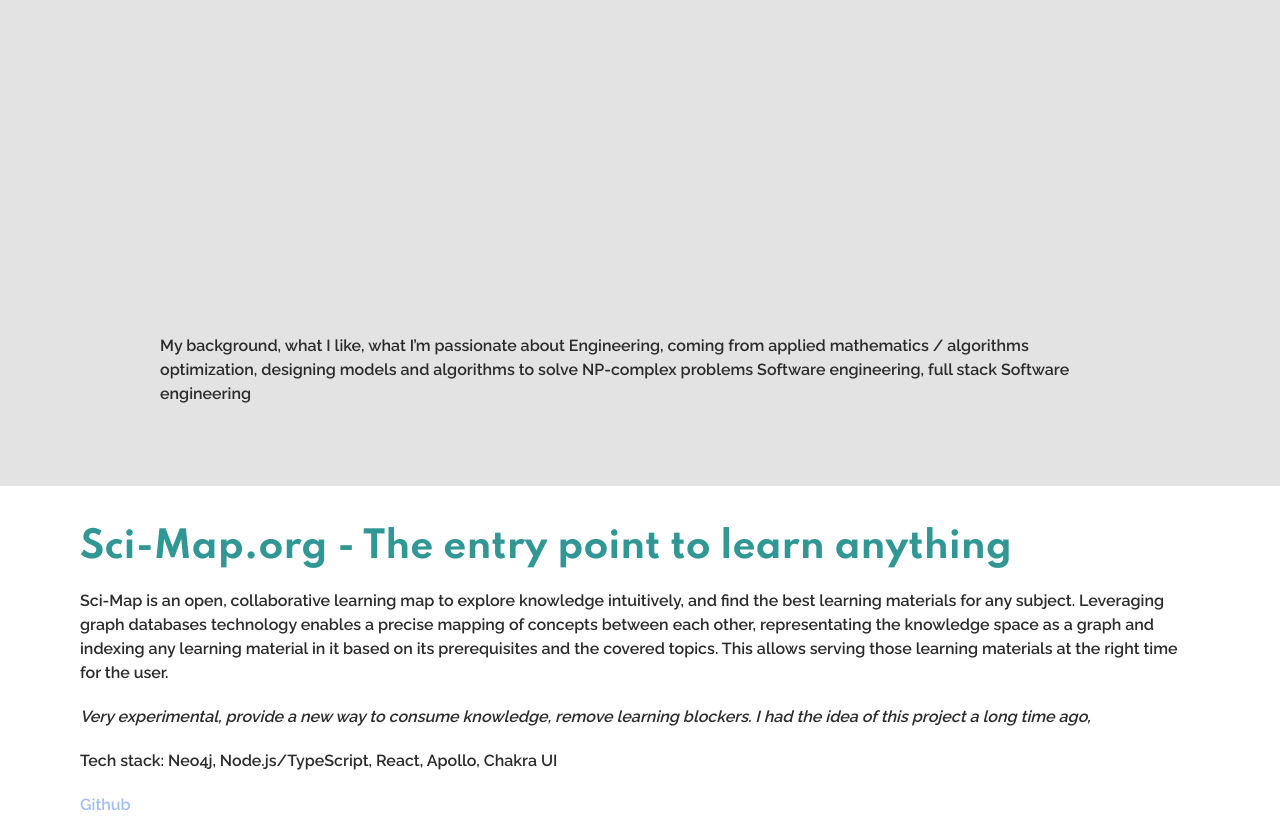
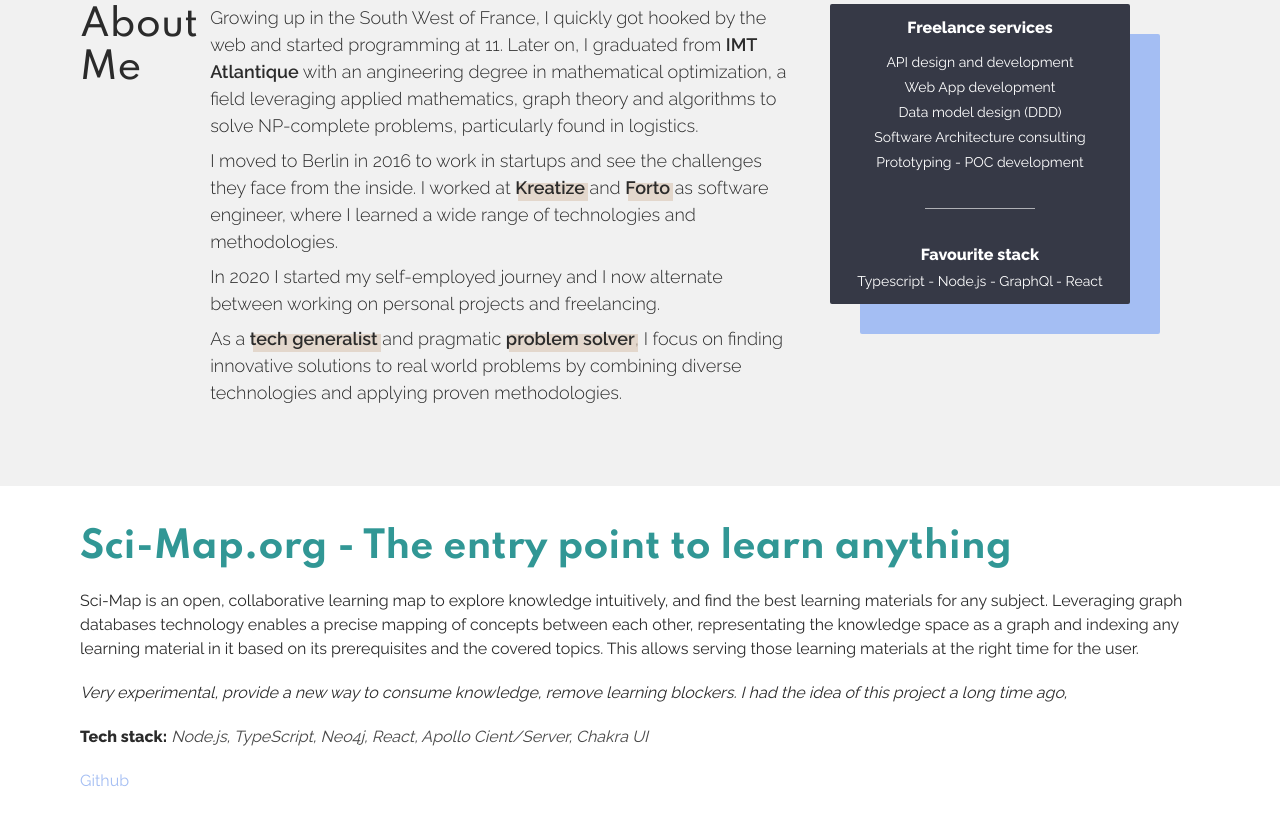
Before and after one commit to Layvier/personal_website, a Gatsby site: page / in a window 1280 px wide. Shown: the part 1114-1934 px from the top of the page. Built offline with nearby package versions, Linux system fonts and the light colour scheme; Gatsby itself is replaced by a stand-in of ours.

Commit message:
about me section

```diff
--- a/src/components/ParticlesBackground.tsx
+++ b/src/components/ParticlesBackground.tsx
@@ -1,5 +1,6 @@
 import Particles from 'react-tsparticles';
 import { theme } from '../theme';
+import * as React from 'react';
 
 export const ParticlesBackground: React.FC<{}> = () => {
   return (
--- a/src/components/Underlined.tsx
+++ b/src/components/Underlined.tsx
@@ -1,9 +1,9 @@
 import { Text } from '@chakra-ui/layout';
 import * as React from 'react';
 
-export const Underlined: React.FC<{}> = ({ children }) => {
+export const Underlined: React.FC<{ fontWeight?: number }> = ({ children, fontWeight = 700 }) => {
   return (
-    <Text as="span" position="relative" zIndex={1} fontWeight={700}>
+    <Text as="span" position="relative" zIndex={1} fontWeight={fontWeight}>
       <Text as="span" position="relative" zIndex={2} className="underlined">
         {children}
       </Text>
--- a/src/components/sections/AboutMeSection.tsx
+++ b/src/components/sections/AboutMeSection.tsx
@@ -1,21 +1,24 @@
-import { Box, Center, Flex, Heading, Link, Stack, Text } from '@chakra-ui/layout';
+import { Box, Center, Divider, Flex, Heading, Link, Stack, Text } from '@chakra-ui/layout';
 import * as React from 'react';
+import { Link as ScrollLink } from 'react-scroll';
+import { SectionIds } from '../../pages';
 import { fonts } from '../../theme';
 import { Underlined } from '../Underlined';
 import { Section } from './Section';
 
 export const AboutMeSection: React.FC<{}> = () => {
   return (
-    <Section sectionId="section1" bgColor="gray.150" minH="200vh" px={20}>
+    <Section sectionId="section1" bgColor="gray.100" minH="200vh">
+      {/* <ParticlesBackground /> */}
       <Flex direction="row" alignItems="stretch" flexGrow={1} py={10}>
-        <Center w="40%">
+        <Flex w="40%" py="10%">
           <Stack alignItems="center" spacing={10}>
             <Flex bgColor="gray.500" boxSize="200px" boxShadow="lg" borderRadius="100%"></Flex>
             <Heading color="gray.800" size="2xl" fontFamily={fonts.spartan} fontWeight={400}>
               Olivier Ramier
             </Heading>
           </Stack>
-        </Center>
+        </Flex>
 
         <Flex direction="column" py={20} fontFamily={fonts.spartan}>
           <Text fontSize="xl" mb={8} overflow="clip">
@@ -23,28 +26,107 @@
             technology and learning.
           </Text>
           <Box>
-            <Text fontSize="2xl" fontWeight={800} color="gray.750" fontStyle="underlined">
+            <Text fontSize="2xl" fontWeight={800} color="gray.750" fontStyle="underlined" mb={3}>
               My jam:
             </Text>
             <Text fontSize="xl" ml={6}>
-              Building stuff (checkout{' '}
-              <Link color="baby-blue-eyes" fontWeight={600}>
-                Sci-Map
-              </Link>
+              {'=> '}Building stuff (checkout{' '}
+              <ScrollLink
+                activeClass="active_section_link"
+                to={SectionIds.projects}
+                spy={true}
+                smooth={true}
+                duration={600}
+              >
+                <Link color="baby-blue-eyes" fontWeight={600}>
+                  Sci-Map
+                </Link>
+              </ScrollLink>
               )
             </Text>
             <Text fontSize="xl" ml={6}>
-              Freelance services in software development and consulting.
+              {'=> '}Freelance services in software development and consulting.
             </Text>
           </Box>
         </Flex>
       </Flex>
-      <Flex p={20} direction="row">
-        <Text>
-          My background, what I like, what I’m passionate about Engineering, coming from applied mathematics /
-          algorithms optimization, designing models and algorithms to solve NP-complex problems Software engineering,
-          full stack Software engineering
-        </Text>
+      <Flex py={20} direction="row">
+        <Heading mr={3} fontWeight={500}>
+          About Me
+        </Heading>
+        <Stack direction="column" fontWeight={300} fontSize="lg">
+          <Text>
+            Growing up in the South West of France, I quickly got hooked by the web and started programming at 11. Later
+            on, I graduated from <Underlined fontWeight={600}>IMT Atlantique</Underlined> with an angineering degree in
+            mathematical optimization, a field leveraging applied mathematics, graph theory and algorithms to solve
+            NP-complete problems, particularly found in logistics.
+          </Text>
+          <Text>
+            I moved to Berlin in 2016 to work in startups and see the challenges they face from the inside. I worked at{' '}
+            <Underlined fontWeight={600}>Kreatize</Underlined> and <Underlined fontWeight={600}>Forto</Underlined> as
+            software engineer, where I learned a wide range of technologies and methodologies.
+          </Text>
+          <Text>
+            In 2020 I started my self-employed journey and I now alternate between working on personal projects and
+            freelancing.
+          </Text>
+          {/* Through these personal projects I aim to improve my skills across all the
+          phases of the product development process, such as UI/UX design or growth. */}
+
+          <Text>
+            As a <Underlined fontWeight={600}>tech generalist</Underlined> and pragmatic{' '}
+            <Underlined fontWeight={600}>problem solver</Underlined>, I focus on finding innovative solutions to real
+            world problems by combining diverse technologies and applying proven methodologies.
+          </Text>
+        </Stack>
+
+        <Flex px={10}>
+          <Box position="relative" boxSize="330px">
+            <Flex
+              boxSize="300px"
+              borderRadius={2}
+              bgColor="onyx"
+              zIndex={5}
+              position="absolute"
+              direction="column"
+              alignItems="stretch"
+              px={3}
+            >
+              <Center flexDirection="column" color="white">
+                <Text fontWeight={800} textAlign="center" my={3}>
+                  Freelance services
+                </Text>
+                <Stack spacing={1} fontWeight={500} fontSize="sm" textAlign="center">
+                  <Text>API design and development</Text>
+                  <Text>Web App development</Text>
+                  <Text>Data model design (DDD)</Text>
+                  <Text>Software Architecture consulting</Text>
+                  <Text>Prototyping - POC development</Text>
+                </Stack>
+              </Center>
+              <Center flexGrow={1} mx="30%">
+                <Divider borderColor="white" />
+              </Center>
+              <Center flexDirection="column" mb={3}>
+                <Text fontWeight={800} color="white" textAlign="center" mb={1}>
+                  Favourite stack
+                </Text>
+                <Stack spacing={1} fontSize="sm" alignItems="center">
+                  <Text color="white">Typescript - Node.js - GraphQl - React</Text>
+                </Stack>
+              </Center>
+            </Flex>
+            <Box
+              boxSize="300px"
+              borderRadius={2}
+              bgColor="baby-blue-eyes"
+              position="absolute"
+              top="30px"
+              left="30px"
+              zIndex={3}
+            ></Box>
+          </Box>
+        </Flex>
       </Flex>
     </Section>
   );
--- a/src/components/sections/ProjectsSection.tsx
+++ b/src/components/sections/ProjectsSection.tsx
@@ -6,7 +6,7 @@
 export const ProjectsSection: React.FC<{}> = () => {
   return (
     <Section sectionId={SectionIds.projects} bgColor="gray.50" py={10}>
-      <Flex mx={20}>
+      <Flex>
         <Stack spacing={5}>
           <Heading color="teal.500">Sci-Map.org - The entry point to learn anything</Heading>
           <Text>
@@ -24,7 +24,14 @@
             {/* Mission */}
           </Text>
 
-          <Text fontWeight={600}>Tech stack: Neo4j, Node.js/TypeScript, React, Apollo, Chakra UI</Text>
+          <Text>
+            <Text fontWeight={800} as="span">
+              Tech stack:
+            </Text>{' '}
+            <Text fontStyle="italic" color="gray.700" as="span">
+              Node.js, TypeScript, Neo4j, React, Apollo Cient/Server, Chakra UI
+            </Text>
+          </Text>
           <Link href="https://github.com/sci-map-org/" color="baby-blue-eyes">
             Github
           </Link>
--- a/src/components/sections/Section.tsx
+++ b/src/components/sections/Section.tsx
@@ -8,7 +8,7 @@
   ...flexProps
 }) => {
   return (
-    <Flex minH="100vh" id={sectionId} {...flexProps} direction="column" alignItems="stretch">
+    <Flex minH="100vh" id={sectionId} {...flexProps} direction="column" alignItems="stretch" px={20}>
       {children}
     </Flex>
   );
--- /dev/null
+++ b/src/components/sections/SectionLink.tsx
@@ -0,0 +1,23 @@
+import { Link } from '@chakra-ui/layout';
+import * as React from 'react';
+import { Link as ScrollLink } from 'react-scroll';
+import { SectionIds } from '../../pages';
+
+export const SectionLink: React.FC<{ sectionId: SectionIds; onScrollActive?: (sectionId: SectionIds) => void }> = ({
+  sectionId,
+  onScrollActive,
+  children,
+}) => {
+  return (
+    <ScrollLink
+      onSetActive={() => onScrollActive && onScrollActive(sectionId)}
+      activeClass="active_section_link"
+      to={sectionId}
+      spy={true}
+      smooth={true}
+      duration={600}
+    >
+      <Link as="span">{children}</Link>
+    </ScrollLink>
+  );
+};
--- a/src/pages/index.tsx
+++ b/src/pages/index.tsx
@@ -1,9 +1,9 @@
-import { Flex, Link, Stack } from '@chakra-ui/layout';
+import { Flex, Stack } from '@chakra-ui/layout';
 import * as React from 'react';
-import { Link as ScrollLink } from 'react-scroll';
 import { Layout } from '../components/layout';
 import { AboutMeSection } from '../components/sections/AboutMeSection';
 import { ProjectsSection } from '../components/sections/ProjectsSection';
+import { SectionLink } from '../components/sections/SectionLink';
 import { SkillsSection } from '../components/sections/SkillsSection';
 import { WorkExperienceSection } from '../components/sections/WorkExperienceSection';
 import { Seo } from '../components/seo';
@@ -58,22 +58,3 @@
 };
 
 export default IndexPage;
-
-const SectionLink: React.FC<{ sectionId: SectionIds; onScrollActive?: (sectionId: SectionIds) => void }> = ({
-  sectionId,
-  onScrollActive,
-  children,
-}) => {
-  return (
-    <ScrollLink
-      onSetActive={() => onScrollActive && onScrollActive(sectionId)}
-      activeClass="active_section_link"
-      to={sectionId}
-      spy={true}
-      smooth={true}
-      duration={1000}
-    >
-      <Link as="span">{children}</Link>
-    </ScrollLink>
-  );
-};
--- a/src/theme.ts
+++ b/src/theme.ts
@@ -4,6 +4,8 @@
 import '@fontsource/spartan/600.css';
 import '@fontsource/spartan/700.css';
 import '@fontsource/spartan/800.css';
+import '@fontsource/raleway/300.css';
+import '@fontsource/raleway/400.css';
 import '@fontsource/raleway/600.css';
 import '@fontsource/raleway/800.css';
 
```
